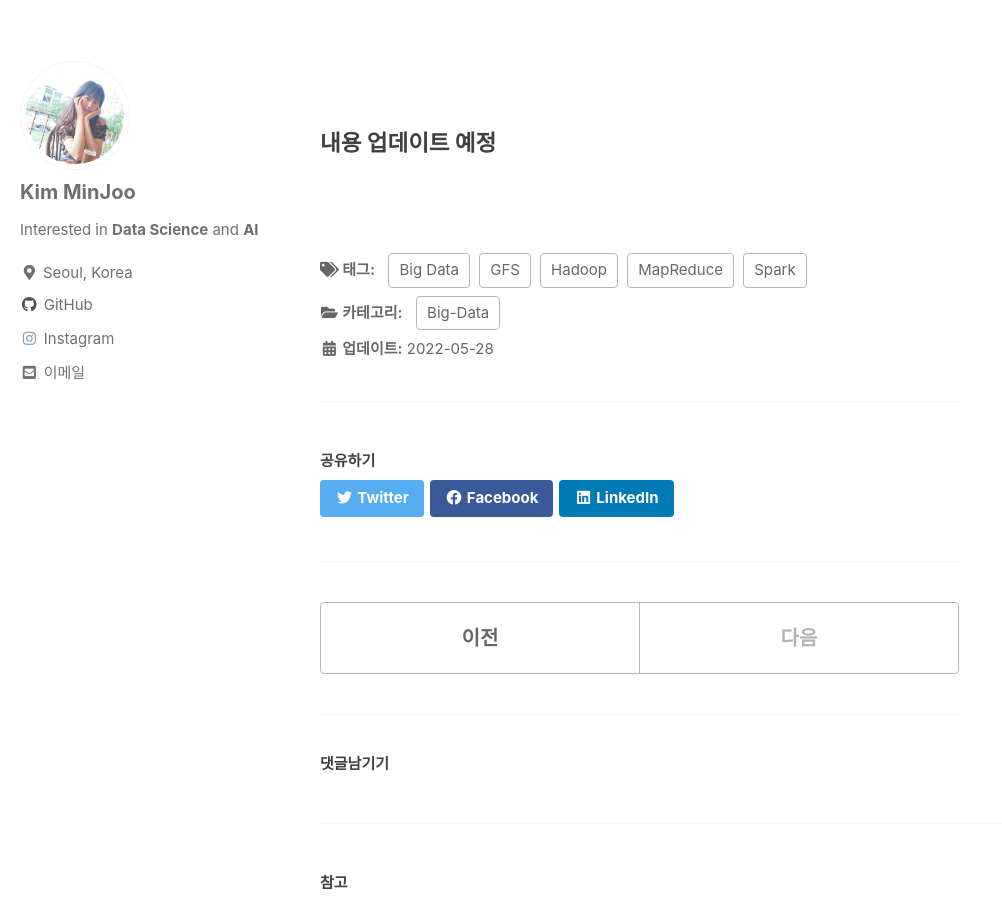
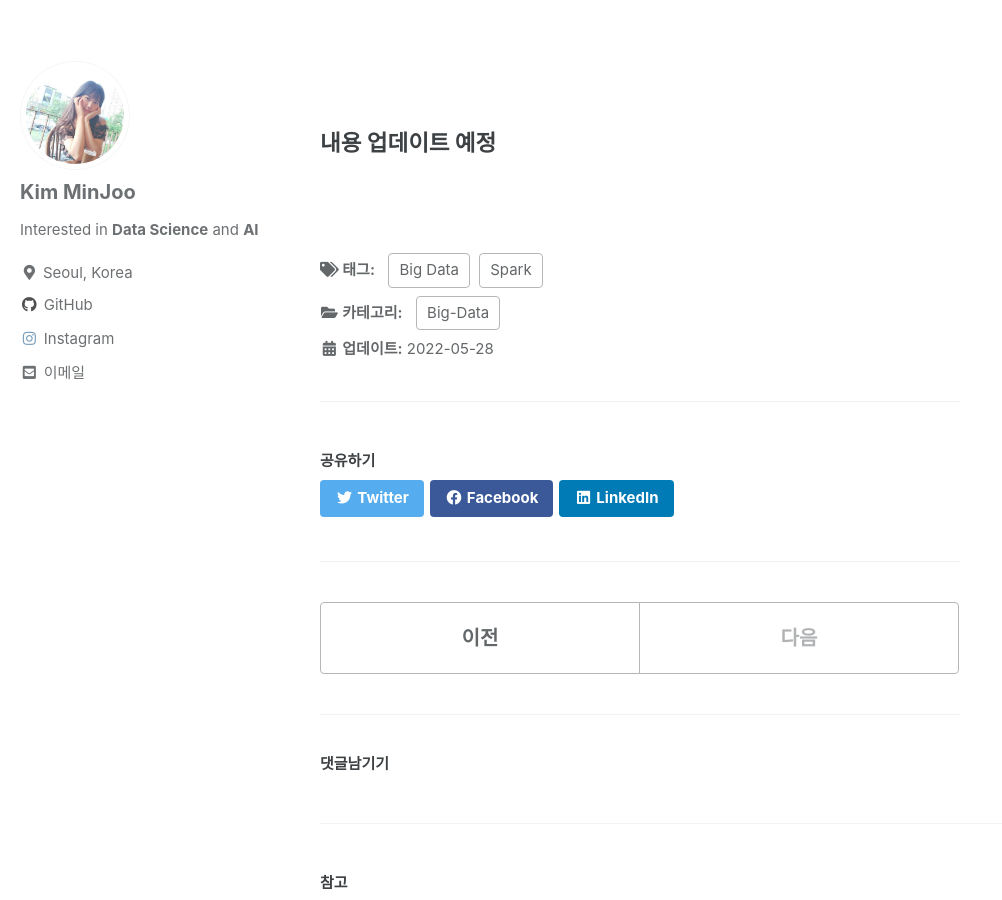
Before and after one commit to MinJoooo/minjoooo.github.io, a Jekyll site: the page built from _posts/2022-05-28-GFS-MapReduce-Hadoop-Spark-Info.md, in a window 1280 px wide and 900 px high, scrolled down 500 px. Shown: the whole window, without its empty margins (0-1002 px from the left). Built offline with Jekyll 4.4.1, drawn with Linux system fonts in a browser that asks for light colours; cached includes are drawn as plain includes; some web fonts are replaced; comment, search, counter and statistics services are not loaded.

Commit message:
Update 2022-05-28-GFS-MapReduce-Hadoop-Spark-Info.md

```diff
--- a/_posts/2022-05-28-GFS-MapReduce-Hadoop-Spark-Info.md
+++ b/_posts/2022-05-28-GFS-MapReduce-Hadoop-Spark-Info.md
@@ -2,7 +2,7 @@
 layout: single
 title: "[Big Data] GFS, MapReduce, Hadoop, Spark 알아보기"
 categories: Big-Data
-tag: [Big Data, GFS, MapReduce, Hadoop, Spark]
+tag: [Big Data, Spark]
 toc: false
 ---
 
```
